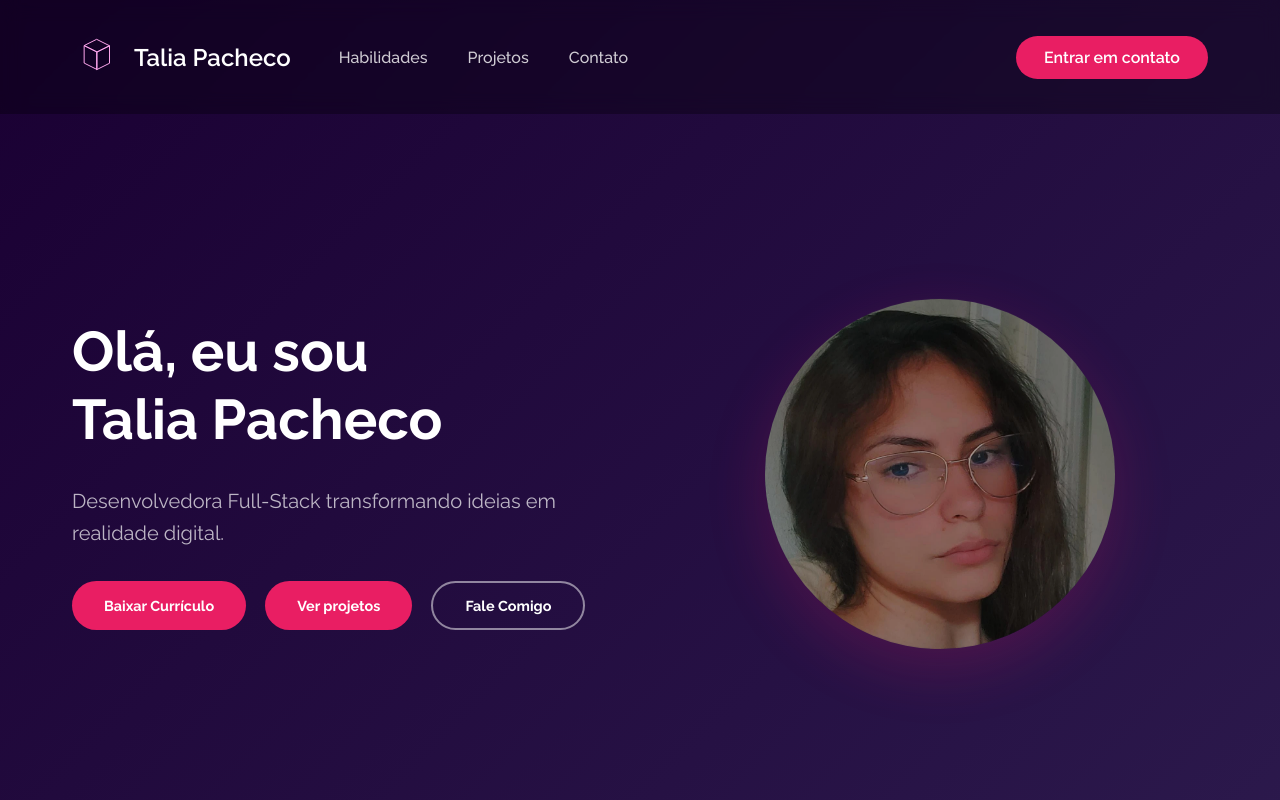
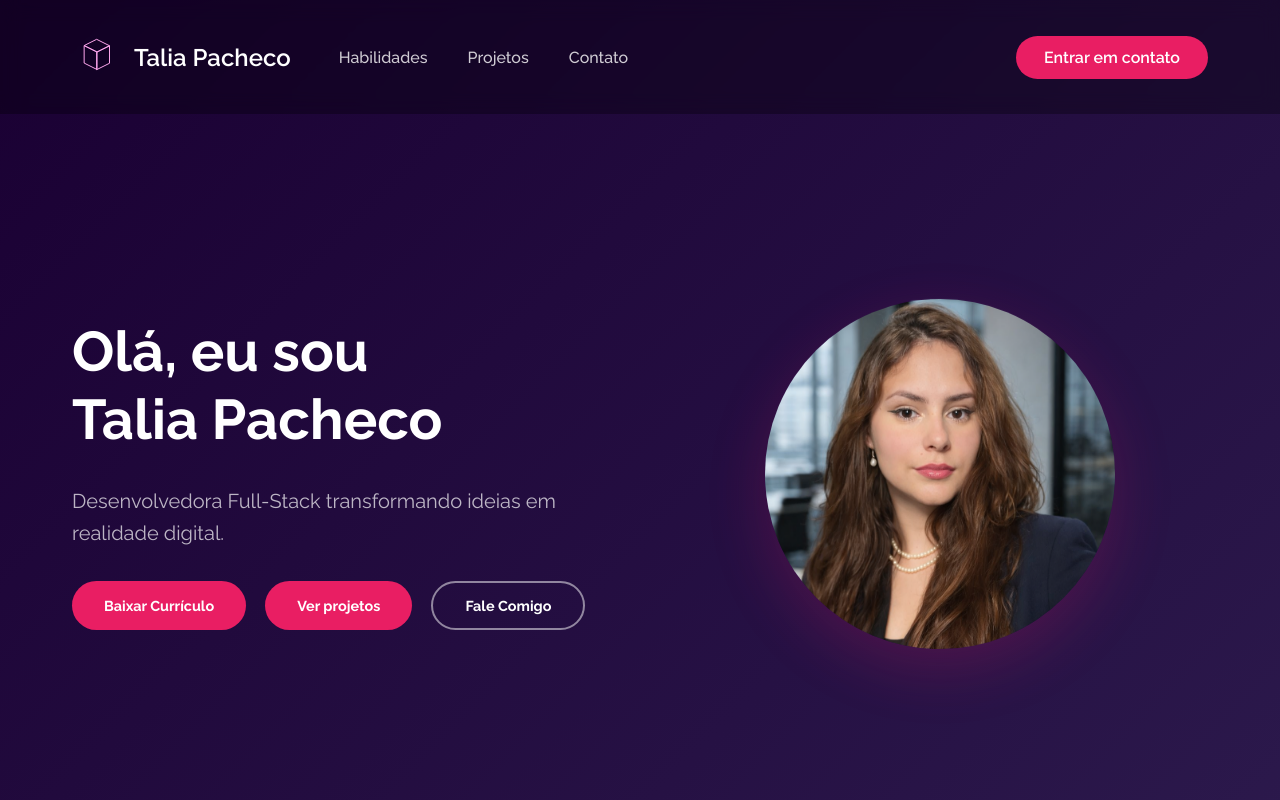
Before and after one commit to TaliaPacheco/TaliaPacheco.github.io, a React (Vite) app: page / in a window 1280 px wide. Shown: the top 800 px of the page. Built offline with nearby package versions, Linux system fonts and the light colour scheme.

Commit message:
Ajuste de imagem

```diff
--- a/src/pages/Home.tsx
+++ b/src/pages/Home.tsx
@@ -24,7 +24,7 @@ import carteiraSVG from '../assets/icons/carteira.svg';
 import cuboPNG from '../assets/icons/cubo.svg';
 import mesaSVG from '../assets/icons/mesa.svg';
 
-import TaliaIMG from '../assets/Talia-foto.webp';
+import TaliaIMG from '../assets/Talia-foto.png';
 import CurriculoPDF from '../assets/Talia Pacheco Curriculo .pdf';
 import ProjectsSection from '../components/ProjectsSection';
 import SkillsSection from '../components/SkillsSection';
--- a/src/styles/Home.css
+++ b/src/styles/Home.css
@@ -152,9 +152,8 @@
 }
 
 .avatar-circle {
-  width: 350px;
   height: 350px;
-  border-radius: 50%;
+  border-radius: 80%;
   overflow: hidden;
   box-shadow: 0 20px 60px rgba(233, 30, 99, 0.2);
   animation: float 3s ease-in-out infinite;
```
Also changed, not shown: src/assets/Talia-foto.png (added), src/assets/Talia-foto.webp (deleted).
